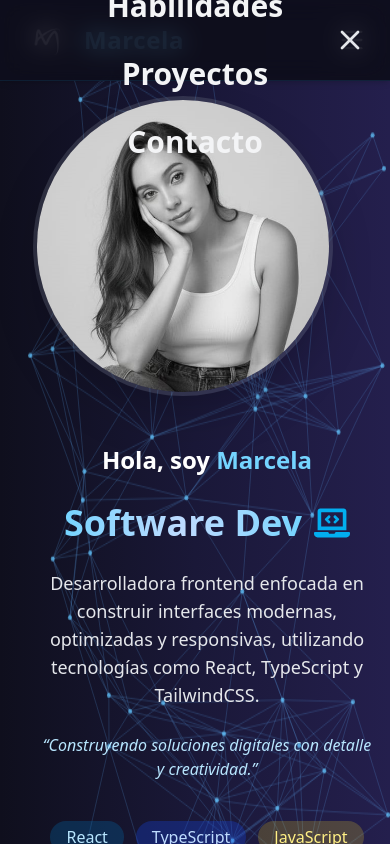
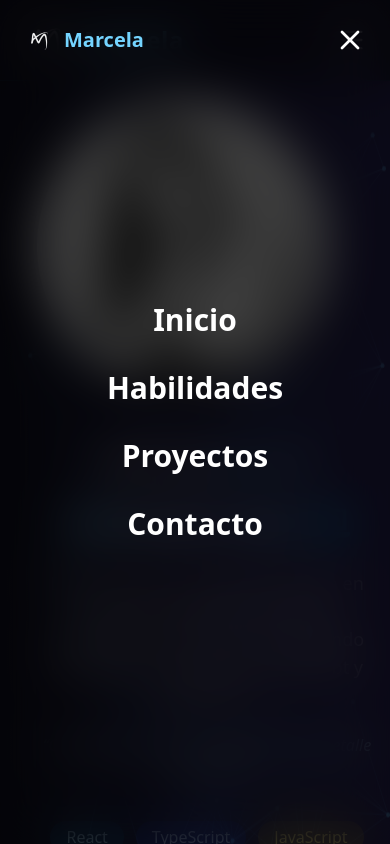
Before and after one commit to Marce3105/Portafolio, a React (Vite) app: page / in a window 390 px wide. Both pictures are taken after a click on the button 352 px from the left and 40 px from the top of the page. Shown: the top 844 px of the page. Built offline with nearby package versions, Linux system fonts and the light colour scheme.

Commit message:
Cambios nuevos

```diff
--- a/src/components/Navbar.tsx
+++ b/src/components/Navbar.tsx
@@ -12,6 +12,8 @@ export default function Navbar() {
   ];
 
   return (
+    <>
+      {/* Barra de navegación */}
       <header className="fixed top-0 left-0 w-full bg-[#0f0f1d]/80 backdrop-blur-md border-b border-sky-500/10 shadow-md z-50">
         <div className="max-w-6xl mx-auto flex justify-between items-center px-6 py-4">
 
@@ -27,7 +29,7 @@ export default function Navbar() {
             </span>
           </div>
 
-        {/* Menú principal (solo PC) */}
+          {/* Menú PC */}
           <nav className="hidden md:flex space-x-10 text-lg font-semibold">
             {menuItems.map((item) => (
               <a
@@ -40,7 +42,7 @@ export default function Navbar() {
             ))}
           </nav>
 
-        {/* Botón menú móvil */}
+          {/* Botón móvil */}
           <button
             onClick={() => setMenuOpen(true)}
             className="md:hidden text-gray-100 focus:outline-none"
@@ -48,34 +50,41 @@ export default function Navbar() {
             <Menu size={28} />
           </button>
         </div>
+      </header>
 
-      {/* Fondo transparente y difuminado al abrir el menú */}
+      {/* Menú desplegable móvil - FUERA del header */}
       {menuOpen && (
-        <div
-          onClick={() => setMenuOpen(false)}
-          className="fixed inset-0 bg-[#0f0f1d]/70 backdrop-blur-md z-40 flex flex-col justify-center items-center space-y-8 transition-opacity duration-300"
-        >
+        <div className="fixed inset-0 z-[999] flex flex-col items-center justify-center bg-black/70 backdrop-blur-xl transition-all duration-300">
+
           {/* Botón cerrar */}
           <button
             onClick={() => setMenuOpen(false)}
-            className="absolute top-6 right-6 text-gray-200 hover:text-sky-400"
+            className="absolute top-6 right-6 text-white hover:text-sky-400 transition"
           >
             <X size={32} />
           </button>
 
-          {/* Enlaces del menú */}
+          {/* Logo y nombre arriba */}
+          <div className="absolute top-6 left-6 flex items-center space-x-2">
+            <img src="/Logom.png" alt="Logo" className="w-8 h-auto" />
+            <span className="text-xl font-bold text-sky-300">Marcela</span>
+          </div>
+
+          {/* Enlaces centrados */}
+          <nav className="flex flex-col items-center space-y-8">
             {menuItems.map((item) => (
               <a
                 key={item.name}
                 href={item.href}
                 onClick={() => setMenuOpen(false)}
-              className="text-3xl font-bold text-gray-100 hover:text-sky-400 transition-all"
+                className="text-3xl font-semibold text-white hover:text-sky-400 transition"
               >
                 {item.name}
               </a>
             ))}
+          </nav>
         </div>
       )}
-    </header>
+    </>
   );
 }
```
Lines whose indentation alone changed are shown as unchanged.
